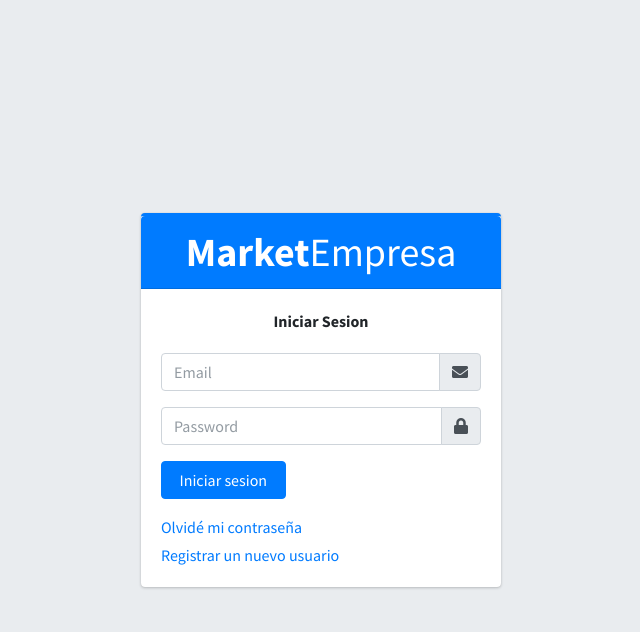
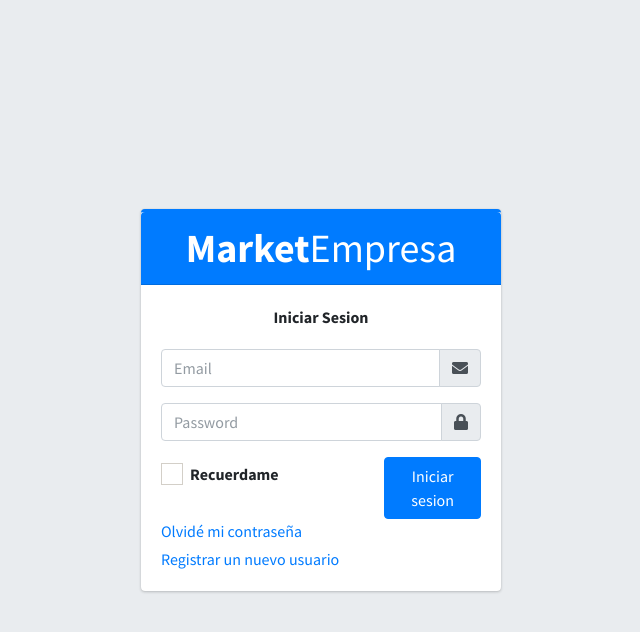
Before and after one commit to JesusxAguirre/flask_admin, a Flask app: page / in a window 1280 px wide. Shown: the top 632 px of the page, without its empty margins (319-959 px from the left). Run offline with Flask 3, Linux system fonts and the light colour scheme; some libraries are stand-ins or nearby versions.

Commit message:
login con flask login enviandole un objeto de tipo usuario listo, faltaria crear el logout y el dashboard

```diff
--- a/app/controller/user_controller.py
+++ b/app/controller/user_controller.py
@@ -31,5 +31,5 @@ def login(user : User):
 
     helpers.validate_login(_user,user.password)
 
-
-    return  {"msj": "has iniciado sesion correctamente", "status_Code": 200}
+    print(_user)
+    return  _user
--- a/app/routes/auth.py
+++ b/app/routes/auth.py
@@ -1,4 +1,4 @@
-from flask import Blueprint, render_template, request
+from flask import Blueprint, render_template, request, redirect, url_for
 from flask_login import current_user, login_user, logout_user, login_required, LoginManager
 from ..models.User import User
 from ..controller import user_controller
@@ -10,14 +10,16 @@ login_manager = LoginManager()
 
 @login_manager.user_loader
 def load_user(user_id):
-    return User.query.get(int(user_id))
+    return User.query.get(user_id)
 
 
 @auth_scope.get("/")
 def login_get():
 
     if current_user.is_authenticated:
+
         return "usuario auntenticado"
+
 
     return render_template("auth/login.html")
 
@@ -26,19 +28,29 @@ def login_get():
 def login_post():
 
     if request.method == "POST":
+        print(request.form)
 
         email = request.form['email']
         password = request.form['password']
+        remember = request.form['remember_me']
 
-        print(request.form)
+
 
         user = User(email = email, password = password)
 
-        response =user_controller.login(user)
+        _user =user_controller.login(user)
+
+        login_user(_user,remember)
 
 
-        return response,200
+        return {"msj": "has iniciado sesion correctamente", "status_Code": 200},200
 
+
+auth_scope.get("/logout")
+def logout():
+    logout_user()
+
+    return redirect(url_for("auth.login_get"))
 
 
 @auth_scope.get("/register")
--- a/app/views/templates/auth/login.html
+++ b/app/views/templates/auth/login.html
@@ -54,9 +54,16 @@
                         </div>
                         <p class="text-danger d-none"> Algo esta equivocado en la clave o el usuario</p>
                     </div>
-                    <div class="row  mt-3 mb-3">
-
-                        <div class="col-5 ">
+                    <div class="row  ">
+                        <div class="col-8">
+                            <div class="icheck-primary">
+                              <input name="remember_me" type="checkbox" id="remember">
+                              <label for="remember">
+                                Recuerdame
+                              </label>
+                            </div>
+                          </div>
+                        <div class="col-4 ">
                             <button type="submit" class="btn btn-primary btn-block">Iniciar sesion</button>
                         </div>
                         <!-- /.col -->
```
